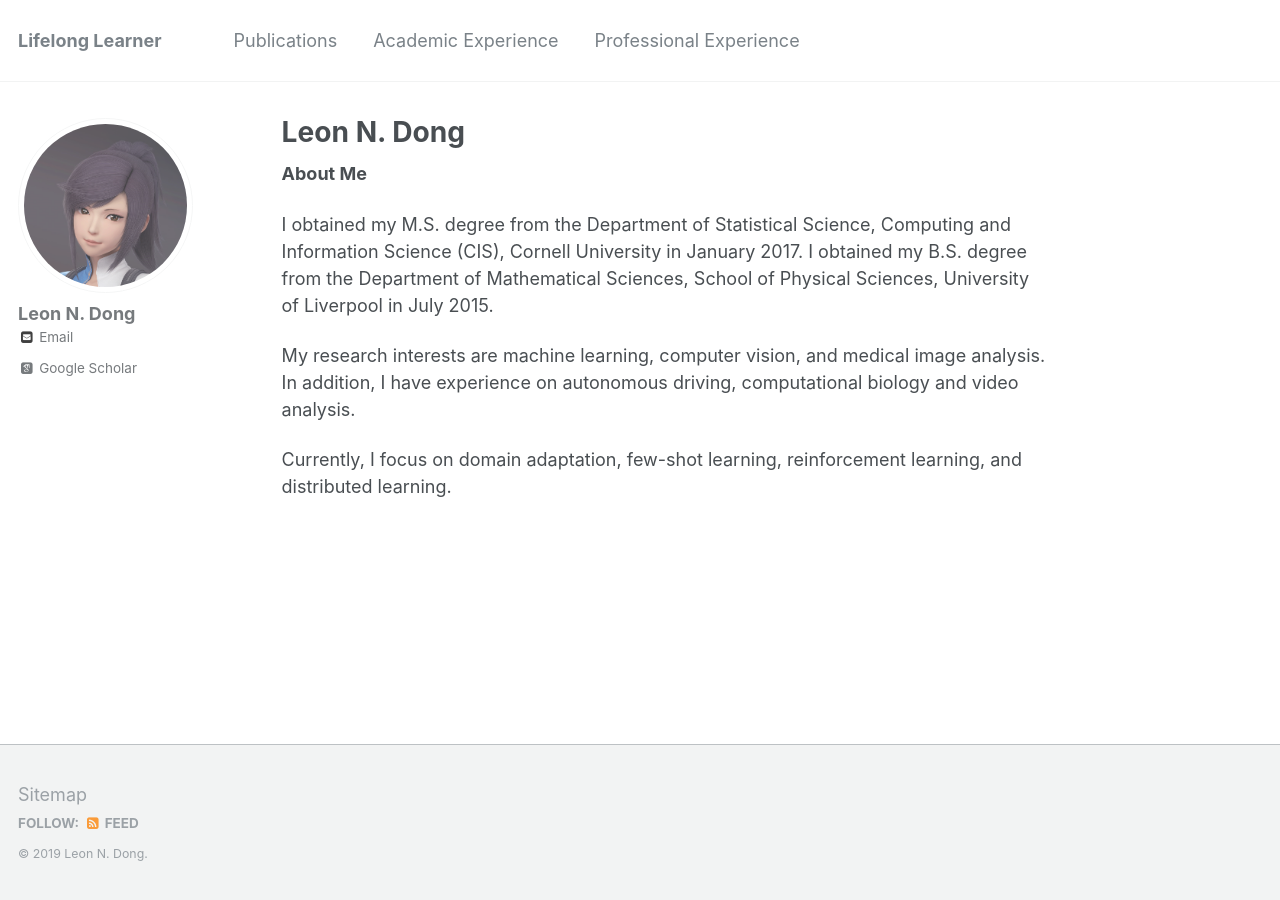
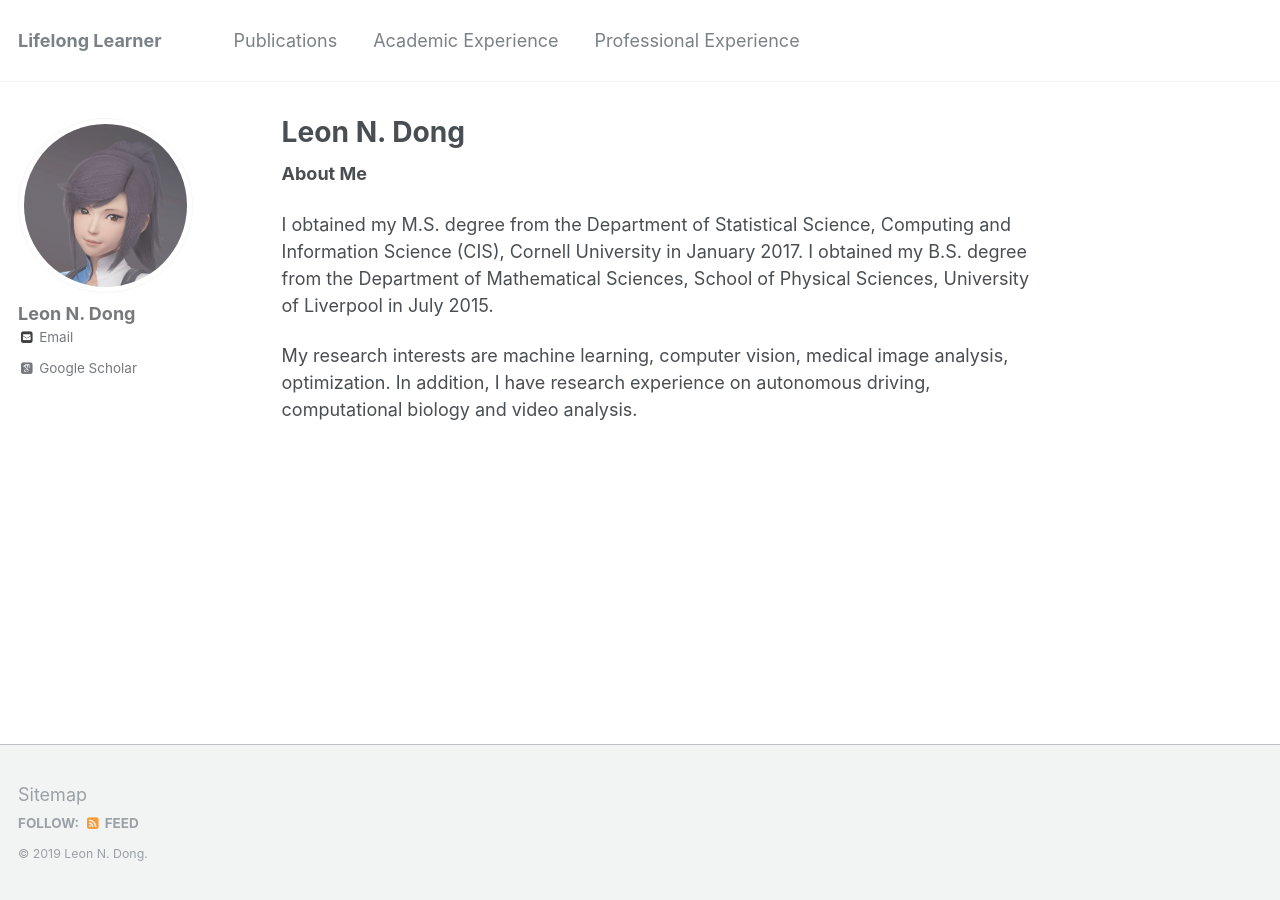
Before and after one commit to eveningdong/eveningdong.github.io, a Jekyll site: the page built from _pages/about.md, in a window 1280 px wide. Built offline with Jekyll 4.4.1, drawn with Linux system fonts in a browser that asks for light colours; some web fonts are replaced.

Commit message:
update about.md

```diff
--- a/_pages/about.md
+++ b/_pages/about.md
@@ -16,8 +16,8 @@ redirect_from:
 
 I obtained my M.S. degree from the Department of Statistical Science, Computing and Information Science (CIS), Cornell University in January 2017. I obtained my B.S. degree from the Department of Mathematical Sciences, School of Physical Sciences, University of Liverpool in July 2015.
 
-My research interests are machine learning, computer vision, and medical image analysis. In addition, I have experience on autonomous driving, computational biology and video analysis.
+My research interests are machine learning, computer vision, medical image analysis, optimization. In addition, I have research experience on autonomous driving, computational biology and video analysis.
 
-Currently, I focus on domain adaptation, few-shot learning, reinforcement learning, and distributed learning.
+<!-- Currently, I focus on domain adaptation, few-shot learning, reinforcement learning, and distributed learning. -->
 
 <!-- In Petuum, Inc., I am glad that I have the oppurtunity to meet a lot of awesome people from Machine Learning Department, School of Computer Science, Carnegie Mellon University. I learn a lot from Petuum, Inc.. Namely, I receive dedicated instructions from  [<span style="color:blue">Prof. Eric P. Xing</span>](http://www.cs.cmu.edu/~epxing/), [<span style="color:blue">Prof. Min Xu</span>](https://sites.google.com/view/xulab/home), Prof. Xiaodan Liang, Dr. Wei Dai, Dr. Pengtao Xie and Hong Wu. Especially, I want to thank [<span style="color:blue">Prof. Xiaodan Liang</span>](https://lemondan.github.io/) and [<span style="color:blue">Dr. Wei Dai</span>](http://davidwd.org/) for their academic instructions in computer vision and distributed machine learning. Personally, I want to thank [<span style="color:blue">Hong Wu</span>](http://xunzhangthu.org/about/), my best (<span style="color:red">not the one of</span>) friend in Petuum, Inc., for his help in software engineering and the selfless sharing of his working experience and industrial insights, which is really helpful for my future success. -->
```
